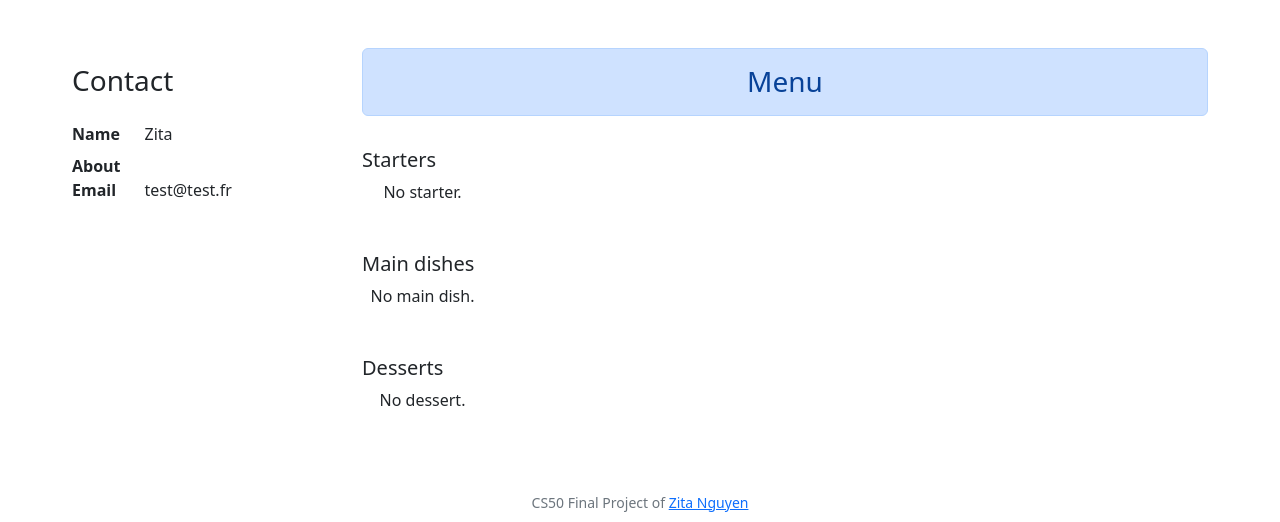
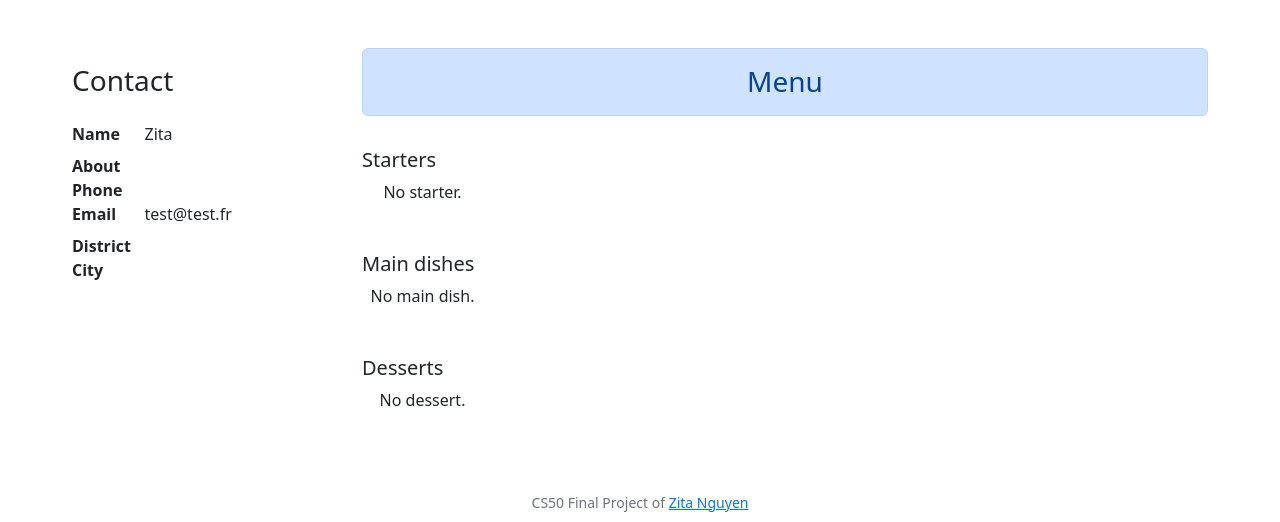
Before and after one commit to ZitaNguyen/FoodMarket, a Flask app: page /seller/1 in a window 1280 px wide. Shown: the part 76-598 px from the top of the page. Run offline with Flask 2, Linux system fonts and the light colour scheme; a user stored in the database is signed in; data comes from the database, SQL or seed files in the repository; both versions use the stored data as it was after the commit.

Commit message:
show contact detail in seller profile

```diff
--- a/app.py
+++ b/app.py
@@ -3,7 +3,7 @@ from flask_session import Session
 
 import users, sellers
 from helpers import login_required, role_required
-from queries import query_get_all_products, query_get_seller_products, query_get_seller
+from queries import query_get_all_products, query_get_seller_products, query_get_seller, query_get_contact
 
 # Configure application
 app = Flask(__name__)
@@ -40,11 +40,12 @@ def index():
 @login_required
 def seller_profile(seller_id):
     seller = query_get_seller(seller_id)
+    contact = query_get_contact(seller_id)
     products = query_get_seller_products(seller_id)
     starters = list(filter(lambda product: product[1] == "Starter", products))
     main_dishes = list(filter(lambda product: product[1] == "Main dish", products))
     desserts = list(filter(lambda product: product[1] == "Dessert", products))
-    return render_template("profile.html", seller=seller, starters=starters, main_dishes=main_dishes, desserts=desserts)
+    return render_template("profile.html", seller=seller, starters=starters, main_dishes=main_dishes, desserts=desserts, contact=contact)
 
 
 # Users register, login, logout
--- a/queries.py
+++ b/queries.py
@@ -54,6 +54,14 @@ def query_get_seller(id):
     seller = c.fetchone()
     return seller
 
+def query_get_contact(id):
+    conn = sqlite3.connect("market.db")
+    c = conn.cursor()
+    c.execute("SELECT * FROM contact WHERE user_id = ?", (id,))
+    contact = c.fetchone()
+    return contact
+
+
 def query_add_product(food_details):
     conn = sqlite3.connect("market.db")
     c = conn.cursor()
--- a/templates/profile.html
+++ b/templates/profile.html
@@ -16,11 +16,19 @@
             <dd class="col-sm-9">{{ seller[1].capitalize() }}</dd>
 
             <dt class="col-sm-3">About</dt>
-            <dd class="col-sm-9">{{ seller[5] }}
-            </dd>
+            <dd class="col-sm-9">{{ seller[5] }}</dd>
+
+            <dt class="col-sm-3">Phone</dt>
+            <dd class="col-sm-9">{{ contact[3] }}</dd>
 
             <dt class="col-sm-3">Email</dt>
             <dd class="col-sm-9">{{ seller[2] }}</dd>
+
+            <dt class="col-sm-3">District</dt>
+            <dd class="col-sm-9">{{ contact[1] }}</dd>
+
+            <dt class="col-sm-3">City</dt>
+            <dd class="col-sm-9">{{ contact[2] }}</dd>
         </dl>
     </div>
 
```
Also changed, not shown: market.db, static/photos/luclac.jpeg (added), 2 other files.
